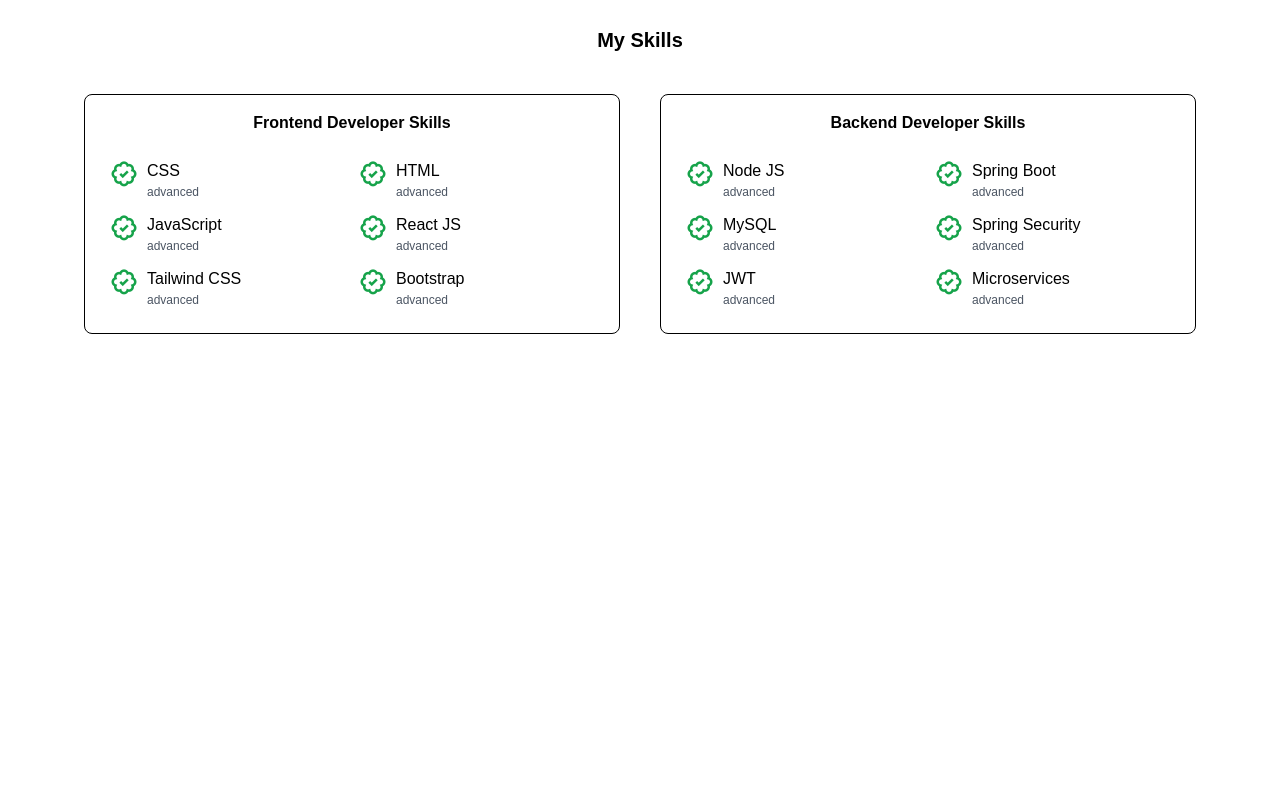
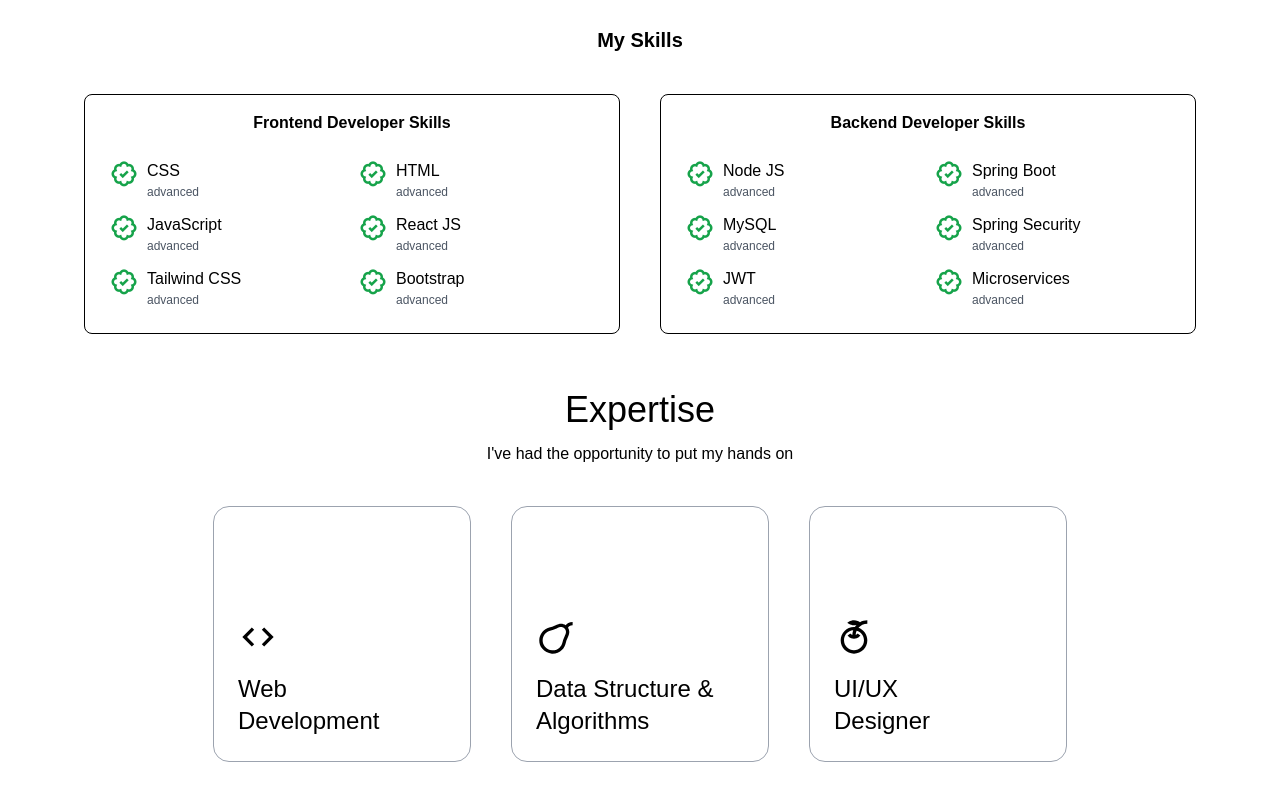
Before and after one commit to harshitpathak027/portfolio, a React (Vite) app: page / in a window 1280 px wide. Shown: the part 962-1762 px from the top of the page. Before the commit the page ends 1324 px from the top, so only its background shows below. Built offline with nearby package versions, Linux system fonts and the light colour scheme.

Commit message:
expertise section added

```diff
--- a/src/App.css
+++ b/src/App.css
@@ -25,7 +25,7 @@
 /* tablet+ (wider screens) */
 @media (max-width: 767px) {
   .main-banner{ flex-direction: column-reverse; padding: 0rem !important; }
-.second-section { width: 100% !important; }
+.second-section { width: 100% !important; padding: 12px !important;}
 .left-about{width: 100% !important; align-items: center; margin-bottom: 30px;}
 .banner-subheading { align-items: center; width: 100% !important;}
 .container{
--- a/src/App.jsx
+++ b/src/App.jsx
@@ -6,6 +6,7 @@
 import NavBar from './components/Navbar'
 import About from './components/About'
 import Skills from './components/Skills'
+import Expertise from './components/Expertise'
 
 function App() {
   const [count, setCount] = useState(0)
@@ -18,6 +19,7 @@
     <Banner/>
     <About/>
     <Skills/>
+    <Expertise/>
     </div>
     </>
   )
--- a/src/components/Expertise.jsx
+++ b/src/components/Expertise.jsx
@@ -3,7 +3,48 @@
 const Expertise = () => {
     return (
         <section className="expertise-section p-7">
+            <div className="flex flex-col items-center justify-center gap-3">
+                <h2 className="text-4xl">Expertise</h2>
+                <p>I've had the opportunity to put my hands on</p>
+            </div>
+            <div className="flex justify-center gap-6 md:gap-10 p-4 sm:p-6 md:p-10 flex-wrap" >
+                <div className="border group border-gray-400 hover:bg-gray-600 transition-all duration-300  p-6 h-64 flex flex-col  align-bottom  justify-end rounded-2xl
+               w-full  sm:w-[48%]  md:w-1/4 gap-4">
+                    <svg xmlns="http://www.w3.org/2000/svg" width={24} height={24}
+                        fill="currentColor" viewBox="0 0 24 24" className="group-hover:text-green-500 transition-all duration-300 w-10 h-10">
+                        {/* Boxicons v3.0.6 https://boxicons.com | License  https://docs.boxicons.com/free */}
+                        <path d="M9.71 16.29 5.41 12l4.3-4.29-1.42-1.42L2.59 12l5.7 5.71zM15.71 17.71l5.7-5.71-5.7-5.71-1.42 1.42 4.3 4.29-4.3 4.29z"></path>
+                    </svg>
 
+                    <div className="text-2xl w-5 group-hover:text-white" >Web Development</div>
+                </div>
+                <div className="border group border-gray-400 hover:bg-gray-600 transition-all duration-300 p-6 h-64 flex flex-col  align-bottom  justify-end rounded-2xl
+                                w-full sm:w-[48%]   md:w-1/4 gap-4">
+                    <svg xmlns="http://www.w3.org/2000/svg" width={24} height={24}
+                        fill="currentColor" viewBox="0 0 24 24" className="group-hover:text-green-500 transition-all duration-300 w-10 h-10">
+                        {/* Boxicons v3.0.6 https://boxicons.com | License  https://docs.boxicons.com/free */}
+                        <path d="m17.84,4.9c-.81-.56-1.79-.9-2.85-.9-.92,0-2.1.35-3.52,1.06-1.12.56-2.36.9-3.53,1.21-1.64.43-3.08,1.36-4.17,2.69-2.37,2.89-2.39,7.1-.06,10.01,1.43,1.79,3.56,2.89,5.83,3.02.15,0,.3.01.44.01,2.12,0,4.16-.84,5.66-2.34,1.1-1.1,1.85-2.47,2.17-3.97.22-1.05.6-2.11,1.11-3.15.71-1.42,1.06-2.61,1.06-3.53,0-.97-.29-1.87-.77-2.63.4-.55,1.24-1.37,2.77-1.37v-2c-2.12,0-3.42,1.02-4.16,1.9Zm-.7,6.74c-.59,1.2-1.02,2.42-1.28,3.62-.24,1.12-.8,2.15-1.62,2.98-1.21,1.21-2.88,1.84-4.58,1.75-1.73-.1-3.28-.9-4.38-2.27-1.72-2.15-1.7-5.37.04-7.5.82-1,1.91-1.71,3.13-2.03,1.27-.33,2.61-.71,3.91-1.35,1.11-.55,2.04-.85,2.63-.85,1.66,0,3,1.35,3,3,0,.59-.3,1.53-.85,2.64Z"></path>
+                    </svg>
+                    <div className="text-2xl w-15 group-hover:text-white">
+
+                        Data Structure & Algorithms
+                    </div>
+                </div>
+                <div className="border group hover:bg-gray-600 transition-all duration-300 border-gray-400 p-6 h-64 flex flex-col  align-bottom  justify-end rounded-2xl
+                                w-full sm:w-[48%]   md:w-1/4 gap-4">
+                    <svg xmlns="http://www.w3.org/2000/svg" width={24} height={24}
+                        fill="currentColor"
+
+                        className="group-hover:text-green-500 transition-all duration-300 w-10 h-10  " viewBox="0 0 24 24">
+                        {/* Boxicons v3.0.6 https://boxicons.com | License  https://docs.boxicons.com/free */}
+                        <path d="m12,6c-4.41,0-8,3.59-8,8s3.59,8,8,8,8-3.59,8-8c0-3.47-2.23-6.43-5.33-7.53,1.28-1.51,3.19-2.47,5.33-2.47v-2c-1.61,0-3.12.43-4.42,1.17-.62-.44-1.89-1.17-3.58-1.17-2.4,0-4,1.5-4,1.5,0,0,1.6,1.5,4,1.5.55,0,1.04-.08,1.5-.2-.36.38-.7.79-.99,1.23-.17-.01-.34-.03-.51-.03Zm6,8c0,3.31-2.69,6-6,6s-6-2.69-6-6,2.43-5.73,5.52-5.98c-.31.88-.49,1.81-.51,2.79-.76-.3-1.16-.85-1.18-.88l-1.66,1.12c.05.08,1.33,1.94,3.83,1.94s3.78-1.87,3.83-1.94l-1.66-1.12s-.42.57-1.16.87c.03-.92.22-1.79.57-2.59,2.54.7,4.42,3.02,4.42,5.78Z"></path>
+                    </svg>
+                    <div className="text-2xl w-5 group-hover:text-white">
+
+                        UI/UX Designer
+                    </div>
+                </div>
+            </div>
 
         </section>
     )
```
